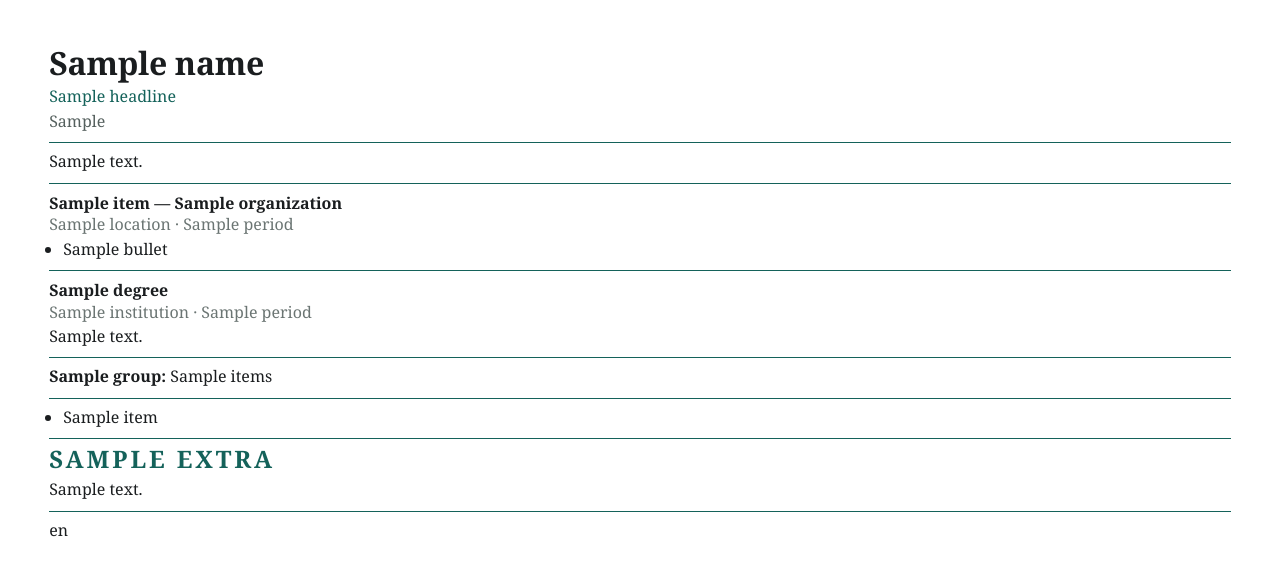
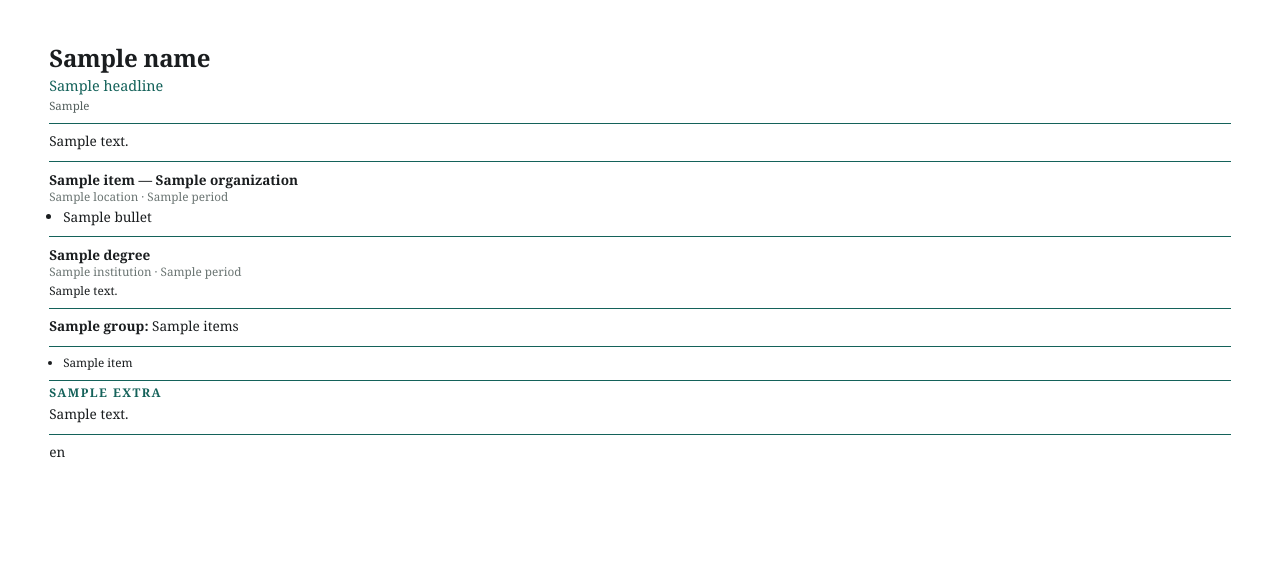
Before and after one commit to inigo99/jobradar, a FastAPI app: template src/jobradar/documents/templates/modern.html in a window 1280 px wide. Shown: the top 586 px of the page. Run offline with FastAPI, Linux system fonts and the light colour scheme; the template is opened without the code that fills it: most values are stand-ins (such as "Sample title", 1, 10 or a date in 2020).

Commit message:
Fixed templates

```diff
--- a/src/jobradar/documents/templates/modern.html
+++ b/src/jobradar/documents/templates/modern.html
@@ -15,22 +15,22 @@
   :root { --accent: #14625a; }
   body {
     font-family: "Georgia", "Iowan Old Style", serif;
-    font-size: {{ (10.2 * scale) | round(2) }}pt;
+    font-size: 10.2pt;
     line-height: 1.34;
     color: #1a1d1f;
     margin: 0;
   }
   .page { padding: 11mm 13mm; }
   h1 {
-    font-size: {{ (18 * scale) | round(2) }}pt;
+    font-size: 18pt;
     font-weight: 600;
     margin: 0;
     letter-spacing: -.01em;
   }
-  .role { font-size: {{ (10.8 * scale) | round(2) }}pt; color: var(--accent); margin: 2px 0 3px; }
-  .contact { font-size: {{ (8.6 * scale) | round(2) }}pt; color: #55605e; margin: 0 0 9px; }
+  .role { font-size: 10.8pt; color: var(--accent); margin: 2px 0 3px; }
+  .contact { font-size: 8.6pt; color: #55605e; margin: 0 0 9px; }
   h2 {
-    font-size: {{ (9 * scale) | round(2) }}pt;
+    font-size: 9pt;
     text-transform: uppercase;
     letter-spacing: .12em;
     color: var(--accent);
@@ -39,12 +39,12 @@
     padding-top: 4px;
   }
   p { margin: 0 0 4px; }
-  .job-title { font-weight: 700; font-size: {{ (10.2 * scale) | round(2) }}pt; margin: 5px 0 0; }
-  .job-meta { font-size: {{ (8.8 * scale) | round(2) }}pt; color: #6b7573; margin: 0 0 3px; }
+  .job-title { font-weight: 700; font-size: 10.2pt; margin: 5px 0 0; }
+  .job-meta { font-size: 8.8pt; color: #6b7573; margin: 0 0 3px; }
   ul { margin: 0 0 4px; padding-left: 14px; }
   li { margin: 0 0 2px; }
   .skill { margin: 0 0 2px; }
-  .small { font-size: {{ (8.8 * scale) | round(2) }}pt; }
+  .small { font-size: 8.8pt; }
 </style>
 </head>
 <body>
```
Also changed, not shown: src/jobradar/documents/templates/classic.html (+8 -8 lines), src/jobradar/documents/templates/compact.html (+8 -8 lines).
